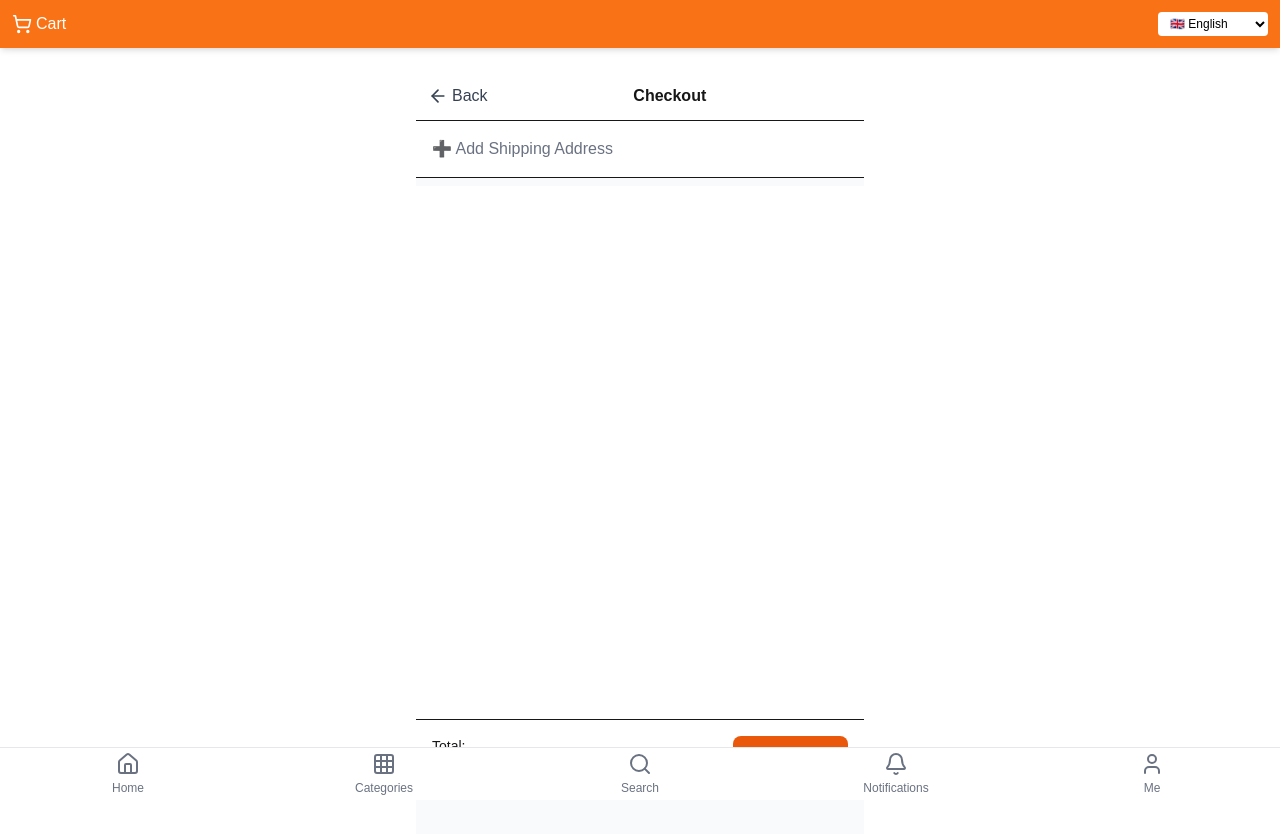
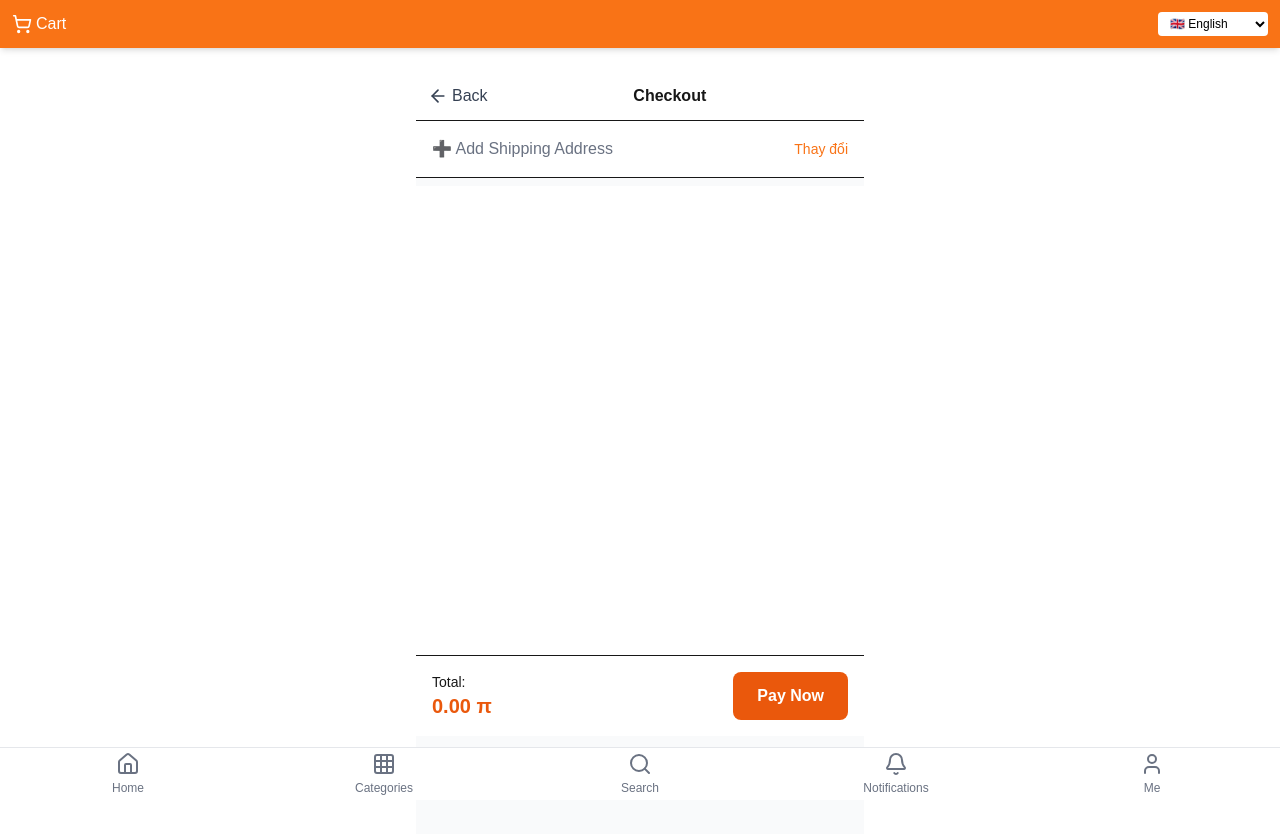
Before and after one commit to Titi-shop/titi.banluu, a Next.js app: page /checkout in a window 1280 px wide. Shown: the top 834 px of the page. Built offline with nearby package versions, Linux system fonts and the light colour scheme; sample sign-in values are in the browser's storage.

Commit message:
Update page.tsx

```diff
--- a/app/checkout/page.tsx
+++ b/app/checkout/page.tsx
@@ -204,7 +204,7 @@ const piPayment: PiPayment = {
      UI
   ========================= */
   return (
-    <main className="max-w-md mx-auto min-h-screen bg-gray-50 flex flex-col">
+    <main className="max-w-md mx-auto min-h-screen bg-gray-50 flex flex-col pb-24">
       {/* HEADER */}
       <div className="flex items-center bg-white p-3 border-b sticky top-0 z-10">
         <button onClick={() => router.back()} className="flex items-center text-gray-700">
@@ -216,9 +216,10 @@ const piPayment: PiPayment = {
 
       {/* SHIPPING */}
       <div
-        className="bg-white p-4 border-b cursor-pointer"
+  className="bg-white p-4 border-b cursor-pointer flex items-center justify-between"
   onClick={() => router.push("/customer/address")}
 >
+  <div>
     {shipping ? (
       <>
         <p className="font-semibold">{shipping.name}</p>
@@ -231,6 +232,11 @@ const piPayment: PiPayment = {
     ) : (
       <p className="text-gray-500">➕ {t.add_shipping}</p>
     )}
+  </div>
+
+  <span className="text-orange-500 text-sm font-medium">
+    {t.change || "Thay đổi"}
+  </span>
 </div>
 
       {/* CART */}
@@ -256,7 +262,7 @@ const piPayment: PiPayment = {
       </div>
 
       {/* FOOTER */}
-      <div className="sticky bottom-0 bg-white border-t p-4 flex justify-between">
+      <div className="sticky bottom-[64px] bg-white border-t p-4 flex justify-between z-20">
         <div>
           <p className="text-sm">{t.total_label}</p>
           <p className="text-xl font-bold text-orange-600">
```
Lines whose indentation alone changed are shown as unchanged.
